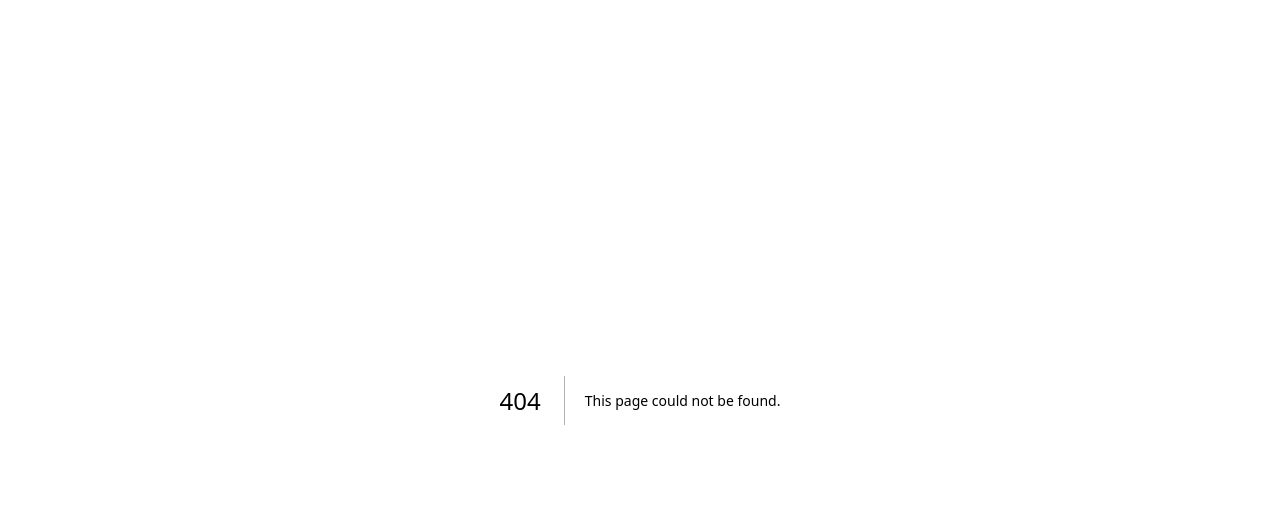
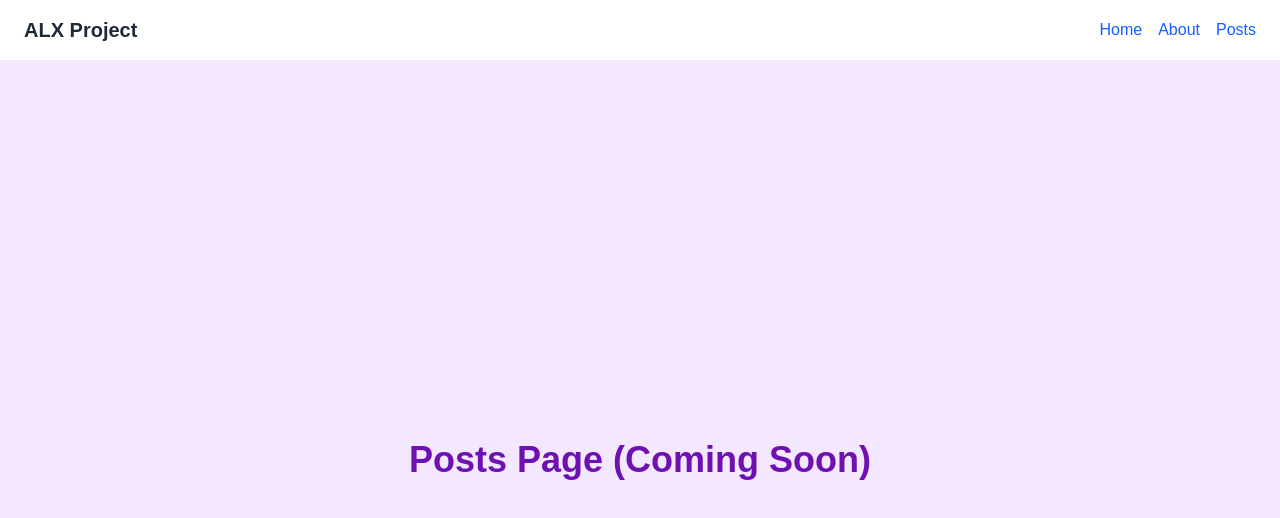
Before and after one commit to BlessmanJay/alx-project-0x02-setup, a Next.js app in the folder alx-project-0x02/: page /posts in a window 1280 px wide. Before the commit this address had no page. Shown: the top 518 px of the page. Built offline with nearby package versions, Linux system fonts and the light colour scheme.

Commit message:
Implement Navigation and Layout

```diff
--- a/alx-project-0x02/components/layout/Header.tsx
+++ b/alx-project-0x02/components/layout/Header.tsx
@@ -1,12 +1,9 @@
-import React from "react";
 import Link from "next/link";
 
 const Header: React.FC = () => {
   return (
     <header className="bg-white shadow-md py-4 px-6 flex justify-between items-center">
-      <h1 className="text-xl font-semibold text-gray-800">
-        ALX Project Header
-      </h1>
+      <h1 className="text-xl font-semibold text-gray-800">ALX Project</h1>
       <nav className="space-x-4">
         <Link href="/home" className="text-blue-600 hover:underline">
           Home
@@ -14,6 +11,9 @@ const Header: React.FC = () => {
         <Link href="/about" className="text-blue-600 hover:underline">
           About
         </Link>
+        <Link href="/posts" className="text-blue-600 hover:underline">
+          Posts
+        </Link>
       </nav>
     </header>
   );
--- a/alx-project-0x02/pages/about.tsx
+++ b/alx-project-0x02/pages/about.tsx
@@ -1,3 +1,4 @@
+import Header from "@/components/layout/Header";
 import Head from "next/head";
 import Button from "@/components/common/Button";
 
@@ -7,6 +8,7 @@ export default function AboutPage() {
       <Head>
         <title>About Page</title>
       </Head>
+      <Header />
 
       <main className="flex flex-col items-center justify-center gap-4 min-h-screen bg-yellow-100">
         <h1 className="text-4xl font-bold text-yellow-800 mb-6">
--- a/alx-project-0x02/pages/home.tsx
+++ b/alx-project-0x02/pages/home.tsx
@@ -1,3 +1,4 @@
+import Header from "@/components/layout/Header";
 import Head from "next/head";
 import { useState } from "react";
 import Card from "@/components/common/Card";
@@ -23,6 +24,7 @@ export default function HomePage() {
       <Head>
         <title>Home Page</title>
       </Head>
+      <Header />
 
       <main className="flex flex-col items-center gap-6 py-10 bg-green-100 min-h-screen">
         <h1 className="text-4xl font-bold text-green-800">
--- /dev/null
+++ b/alx-project-0x02/pages/posts.tsx
@@ -0,0 +1,18 @@
+import Head from "next/head";
+import Header from "@/components/layout/Header";
+
+export default function PostsPage() {
+  return (
+    <>
+      <Head>
+        <title>Posts Page</title>
+      </Head>
+      <Header />
+      <main className="flex items-center justify-center min-h-screen bg-purple-100">
+        <h1 className="text-4xl font-bold text-purple-800">
+          Posts Page (Coming Soon)
+        </h1>
+      </main>
+    </>
+  );
+}
```
